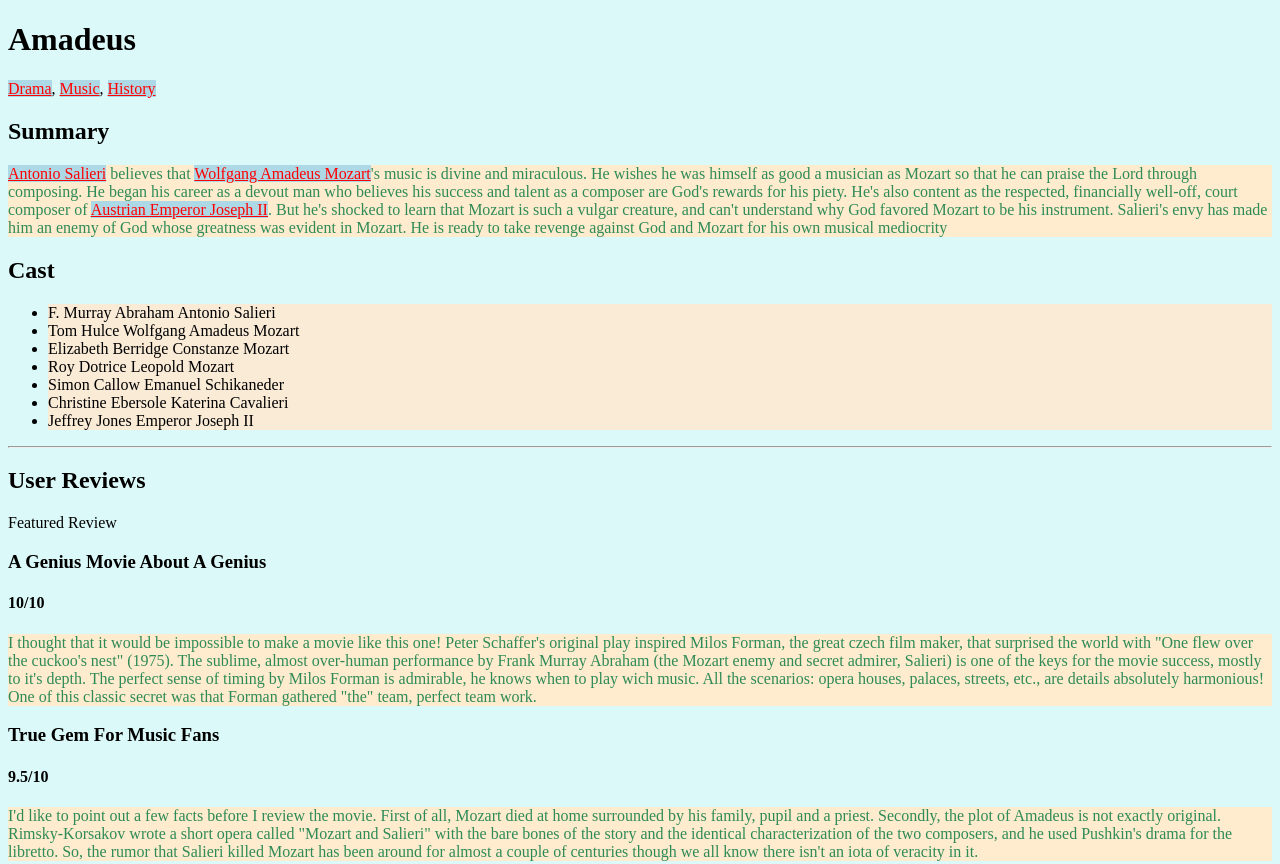
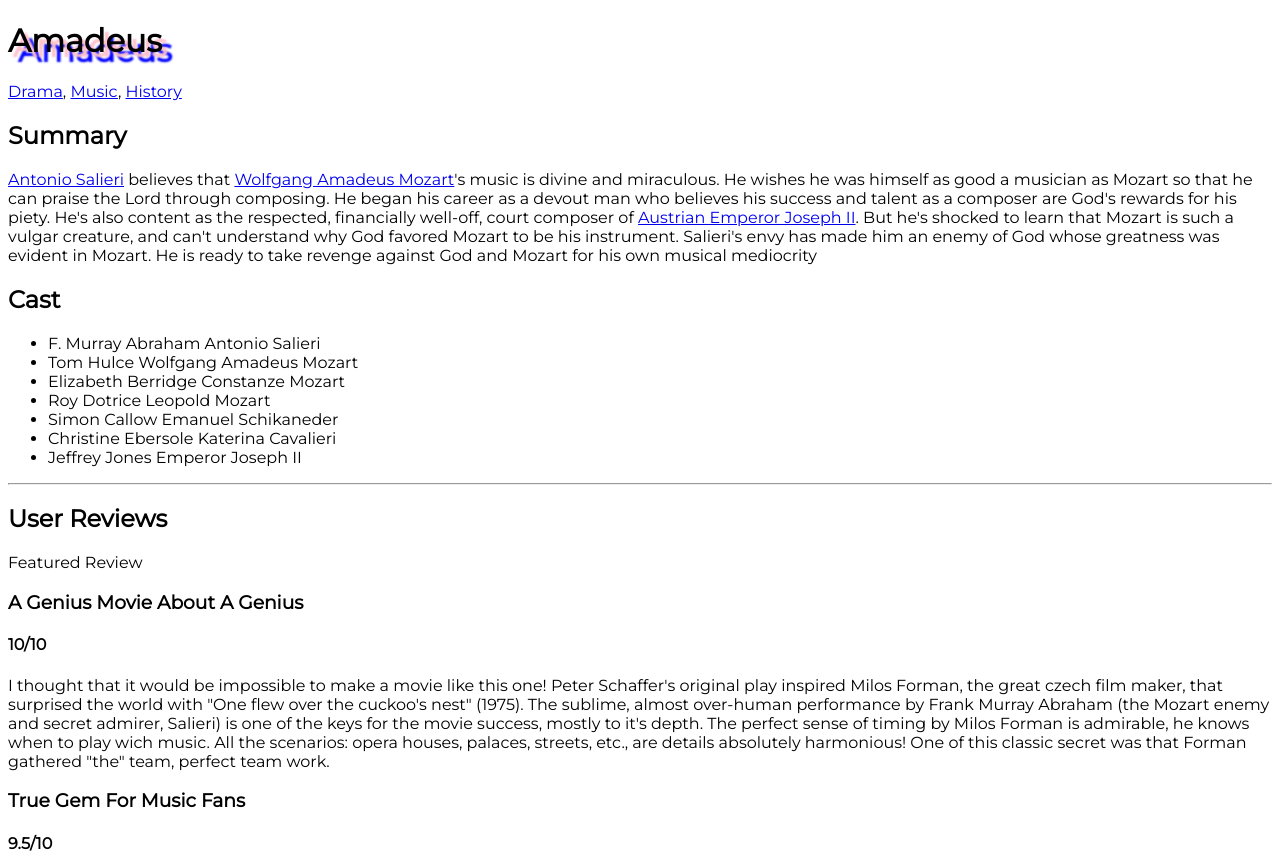
Before and after one commit to arfeloreed/HTML-CSS-basics, a plain HTML site: page css-basics/StarterCode/index.html in a window 1280 px wide. Shown: the top 864 px of the page. Drawn offline with Linux system fonts and the light colour scheme.

Commit message:
add additional contents

```diff
--- a/css-basics/StarterCode/index.html
+++ b/css-basics/StarterCode/index.html
@@ -6,6 +6,11 @@
   <meta http-equiv="X-UA-Compatible" content="IE=edge" />
   <meta name="viewport" content="width=device-width, initial-scale=1.0" />
   <title>CSS Basics</title>
+
+  <link rel="preconnect" href="https://fonts.googleapis.com">
+  <link rel="preconnect" href="https://fonts.gstatic.com" crossorigin>
+  <link href="https://fonts.googleapis.com/css2?family=Montserrat:wght@100;400&display=swap" rel="stylesheet">
+
   <link rel="stylesheet" href="styles.css" />
 </head>
 
--- a/css-basics/StarterCode/styles.css
+++ b/css-basics/StarterCode/styles.css
@@ -1,4 +1,6 @@
-body {
+/* @import url('https://fonts.googleapis.com/css2?family=Montserrat:wght@100;400&display=swap'); */
+
+/* body {
     background-color: rgb(218, 249, 248);
 }
 
@@ -15,3 +17,33 @@ a {
 li {
     background-color: antiquewhite;
 }
+
+h1 {
+    background-color: rgba(201, 105, 199, 0.4);
+    color: rgb(0, 25, 100);
+    font-family: system-ui, -apple-system, BlinkMacSystemFont, 'Segoe UI', Roboto, Oxygen, Ubuntu, Cantarell, 'Open Sans', 'Helvetica Neue', sans-serif;
+    font-size: 50px;
+}
+in rgba, the default of alpha or a is 1. It ranges from 0 - 1.
+
+div {
+    color: red;
+    border: 1px solid blue;
+}
+
+p {
+    border: inherit;
+}
+
+a {
+    font-style: italic;
+    font-weight: bold;
+} */
+
+body {
+    font-family: "Montserrat", sans-serif;
+}
+
+h1 {
+    text-shadow: 5px 5px 2px pink, 10px 10px 2px blue;
+}
```
